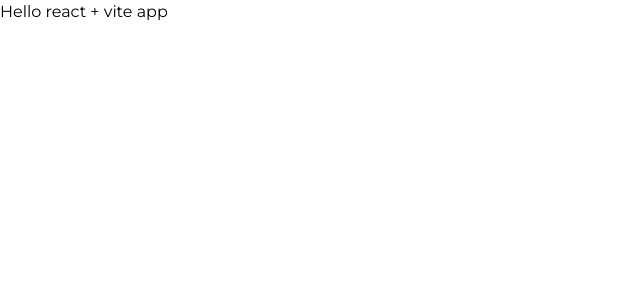
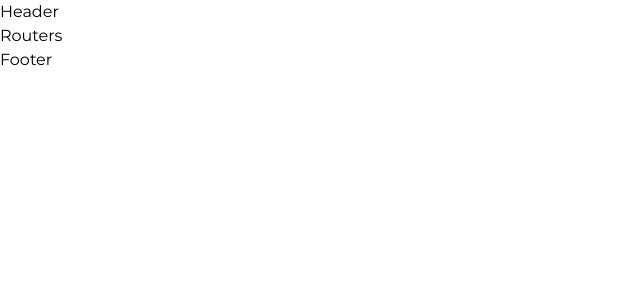
Before and after one commit to mzuhairiy/rehab-aid, a React (Vite) app in the folder frontend/: page / in a window 1280 px wide. Shown: the top 300 px of the page, without its empty margins (0-640 px from the left). Built offline with nearby package versions, Linux system fonts and the light colour scheme.

Commit message:
fix: layouting

```diff
--- a/frontend/src/App.jsx
+++ b/frontend/src/App.jsx
@@ -1,11 +1,8 @@
 import './app.css';
+import Layout from './layout/Layout';
 
 function App() {
-  return (
-    <>
-      <h1>Hello react + vite app</h1>
-    </>
-  )
+  return <Layout />
 }
 
 export default App
--- /dev/null
+++ b/frontend/src/components/footer/Footer.jsx
@@ -0,0 +1,7 @@
+import React from "react";
+
+const Footer = () => {
+    return <div>Footer</div>;
+};
+
+export default Footer;
--- /dev/null
+++ b/frontend/src/components/header/Header.jsx
@@ -0,0 +1,7 @@
+import React from "react";
+
+const Header = () => {
+    return <div>Header</div>;
+};
+
+export default Header;
--- /dev/null
+++ b/frontend/src/layout/Layout.jsx
@@ -0,0 +1,19 @@
+import React from "react";
+
+import Header from "../components/header/Header";
+import Footer from "../components/footer/Footer";
+import Routers from "../routes/Routers";
+
+const Layout = () => {
+    return (
+        <>
+            <Header />
+            <main>
+                <Routers />
+            </main>
+            <Footer />
+        </>
+    );
+};
+
+export default Layout;
--- /dev/null
+++ b/frontend/src/routes/Routers.jsx
@@ -0,0 +1,7 @@
+import React from "react";
+
+const Routers = () => {
+    return <div>Routers</div>;
+};
+
+export default Routers;
```
